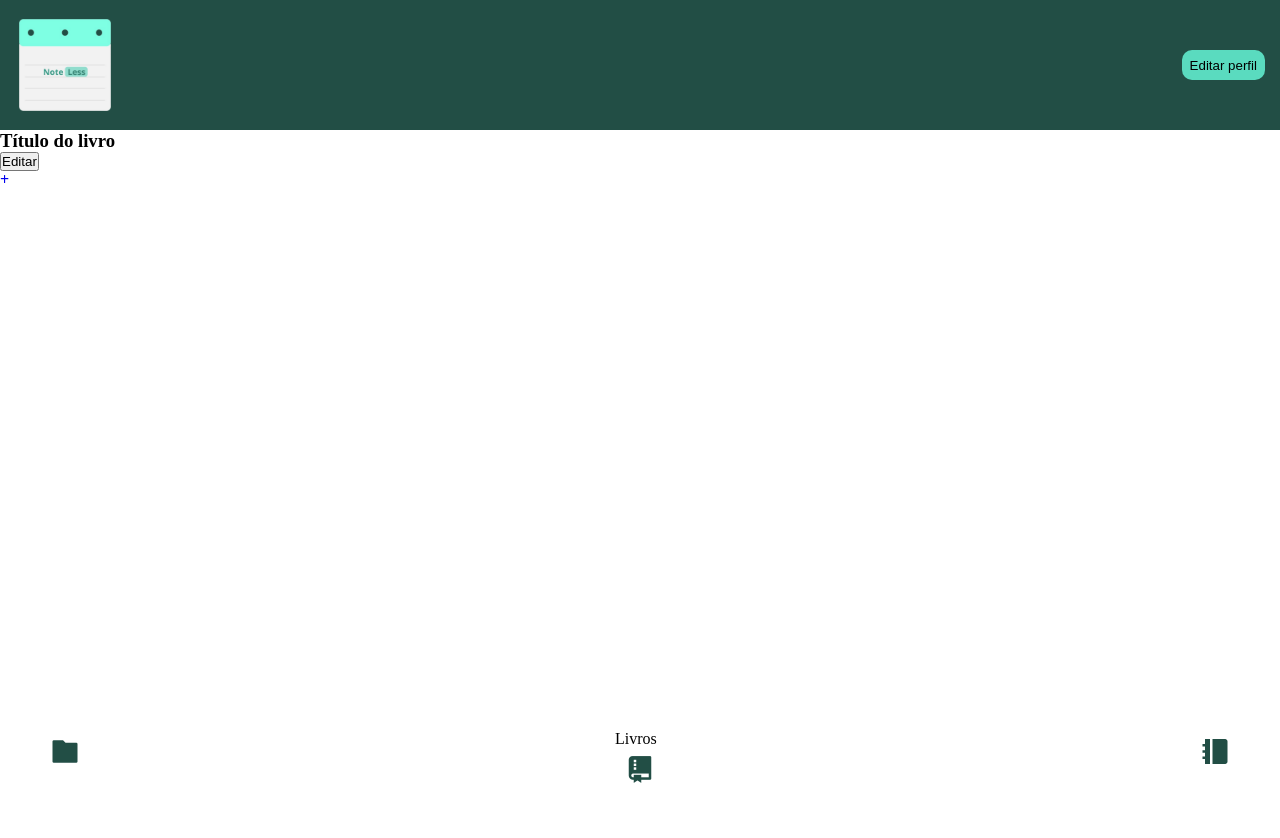
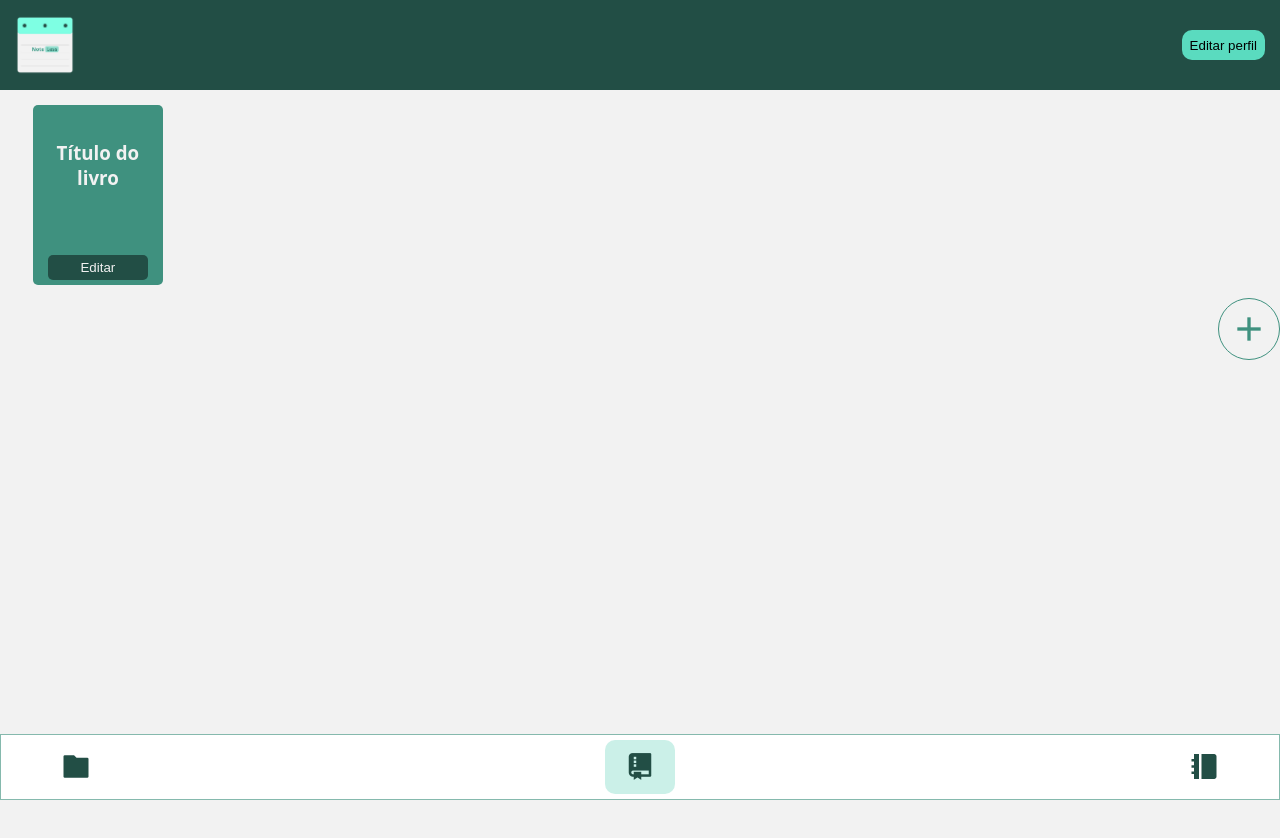
Before and after one commit to futura-programadora/note-less, a plain HTML site: page paginas/pagina-livros.html in a window 1280 px wide. Before the commit the page ends 800 px from the top, so only its background shows below. Drawn offline with nearby package versions, Linux system fonts and the light colour scheme.

Commit message:
paginas iniciais feitas

```diff
--- a/estilos/tela-inicial.css
+++ b/estilos/tela-inicial.css
@@ -1,18 +1,24 @@
 @charset "UTF-8";
 
 :root {
-    --verde-agua:#97e1d1;
-    --verde-claro:#5adbbf;
-    --verde:#3f917f;
-    --verde-escuro:#224e45;
-    --branco:#f2f2f2;
-    --preto:#151515;
+    --verde-agua: #97e1d1;
+    --verde-claro: #5adbbf;
+    --verde: #3f917f;
+    --verde-escuro: #224e45;
+    --branco: #f2f2f2;
+    --preto: #151515;
 }
 
 * {
     padding: 0px;
     margin: 0px;
     text-decoration: none;
+}
+
+body {
+    font-family: system-ui, -apple-system, BlinkMacSystemFont, 'Segoe UI', Roboto, Oxygen, Ubuntu, Cantarell, 'Open Sans', 'Helvetica Neue', sans-serif;
+    background-color: var(--branco);
+    margin-bottom: 50%;
 }
 
 .perfil {
@@ -33,31 +39,172 @@
 }
 
 .foto-usuario {
-    width: 100px;
+    width: 60px;
+}
+
+.navegacao {
+    background-color: white;
+    display: flex;
+    justify-content: space-between;
+    padding: 5px 40px;
+    position: fixed;
+    /* Fixa a barra na tela */
+    bottom: 0;
+    /* Posiciona no fundo da tela */
+    left: 0;
+    /* Alinha à esquerda */
+    right: 0;
+    /* Alinha à direita */
+    z-index: 1000;
+    /* Garante que fique acima de outros elementos */
+
+    border: 1px solid #3f917fa2;
+
+    .pagina {
+        text-align: center;
+    }
+
+    & a>i {
+        display: flex;
+        color: var(--verde-escuro);
+        font-size: 30px;
+        padding: 10px 20px;
+        align-items: center;
+        text-align: center;
+    }
+
+    & a[href="#"] {
+        background-color: #97e1d17e;
+        /* Fundo cinza quando o href é # */
+        border-radius: 10px;
+    }
 
 }
 
-.navegacao {
+.adicionar-projeto {
     display: flex;
-    justify-content: space-between;
-    padding: 8px 40px;
-    position: fixed; /* Fixa a barra na tela */
-    bottom: 0; /* Posiciona no fundo da tela */
-    left: 0; /* Alinha à esquerda */
-    right: 0; /* Alinha à direita */
-    z-index: 1000; /* Garante que fique acima de outros elementos */
+    align-items: center;
+    position: relative;
+    margin-top: auto;
+
+
+
+    & a {
+        font-size: 40px;
+        color: var(--verde);
+        margin-left: auto;
+
+
+        & i {
+            border: 1px solid var(--verde);
+            padding: 10px;
+            border-radius: 50px;
+        }
+
+
+
+    }
+
 
 }
 
-.navegacao a > i {
+
+.conteudos {
+    display: grid;
+    grid-template-columns: repeat(auto-fill, minmax(150px, 1fr));
+    flex-wrap: wrap;
+    padding: 15px;
+    background-color: var(--branco);
+    gap: 15px;
+
+
+    & .livro {
+        display: flex;
+        flex-direction: column;
+        position: relative;
+        color: var(--branco);
+        background-color: var(--verde);
+        padding: 15px;
+        width: 100px;
+        height: 150px;
+        border-radius: 5px;
+        text-align: center;
+        margin: auto;
+
+        & h1 {
+            margin-top: 20px;
+
+        }
+
+        & button {
+            background-color: var(--verde-escuro);
+            color: var(--branco);
+
+            position: absolute;
+            bottom: 0;
+            padding: 5px;
+            width: 100px;
+            border: none;
+            border-radius: 5px;
+            margin-bottom: 5px;
+        }
+
+        & button:hover {
+            background-color: #265249;
+            border: 1px solid var(--branco);
+        }
+    }
+}
+
+/*POPOVER*/
+
+.editar-perfil {
+    padding: 20px;
+    background: #fff;
+    color: #000;
+    border: 1px solid #ccc;
+    border-radius: 8px;
+    width: 260px;
+    box-shadow: 0 2px 8px rgba(0, 0, 0, 0.1);margin: auto;
+}
+
+/* Aplica display e layout somente quando o popover estiver visível */
+.editar-perfil:popover-open {
     display: flex;
-    color: var(--verde-escuro);
-    font-size: 30px;
-    padding: 5px 10px;
+    flex-direction: column;
+    gap: 10px;
     align-items: center;
 }
 
-.navegacao a[href="#"] {
-    background-color: rgba(200, 200, 200, 0.5); /* Fundo cinza quando o href é # */
-    border-radius: 10px;
+.editar-perfil .foto-usuario {
+    width: 60px;
+    height: 60px;
+    object-fit: cover;
+    margin: 0 auto;
 }
+
+.editar-perfil input {
+    padding: 8px 10px;
+    border: 1px solid #ddd;
+    border-radius: 5px;
+    background: #f9f9f9;
+    color: #333;
+    font-size: 14px;
+}
+
+.editar-perfil input::placeholder {
+    color: #999;
+}
+
+.editar-perfil input:focus {
+    outline: none;
+    border-color: #aaa;
+}
+
+.editar-perfil button {
+    background-color: var(--verde-escuro);
+    border-radius: 5px;
+    color: var(--branco);
+    height: 35px;
+    width: 190px;
+}
--- a/paginas/pagina-livros.html
+++ b/paginas/pagina-livros.html
@@ -1,5 +1,6 @@
 <!DOCTYPE html>
 <html lang="pt-br">
+
 <head>
     <meta charset="UTF-8">
     <meta name="viewport" content="width=device-width, initial-scale=1.0">
@@ -8,15 +9,17 @@
     <link rel="stylesheet" href="../estilos/tela-inicial.css">
     <title>Tela inicial - Livros</title>
 </head>
+
 <body>
     <section class="container">
         <header class="perfil">
             <img class="foto-usuario" src="../imagens/logo-note-less.png" alt="">
-            <button popovertarget="editar-perfil" >Editar perfil</button>
+            <button popovertarget="editar-perfil">Editar perfil</button>
             <div class="editar-perfil" id="editar-perfil" popover>
                 <img class="foto-usuario" src="../imagens/logo-note-less.png" alt="">
                 <input type="email" name="email" id="email">
                 <input type="password" name="senha" id="senha">
+                <button onclick="salvarAlteracoes()" >Salvar</button>
             </div>
         </header>
         <section class="conteudos">
@@ -24,28 +27,23 @@
                 <h1>Título do livro</h1>
                 <button class="editar">Editar</button>
             </div>
+
+        </section>
         <section class="adicionar-projeto">
             <a href="./criar-projeto.html">
-                    <h1>+</h1>
+                <i class="ri-add-line"></i>
             </a>
         </section>
-        </section>
         <section class="navegacao">
-            <section class="pagina">
             <!--ICONE-->
 
             <a href="./tela-inicial-geral.html"><i class="ri-folder-fill"></i></a>
-            </section>
-            <section class="pagina">
             <!--ICONE-->
-                <p>Livros</p>
+
             <a href="#"><i class="ri-git-repository-fill"></i></a>
-            </section>
-            <section class="pagina">
             <!--ICONE-->
             <a href="./pagina-cadernos.html"><i class="ri-booklet-fill"></i></a>
         </section>
     </section>
-    </section>
 </body>
 </htm
```
Also changed, not shown: paginas/pagina-cadernos.html (+7 -10 lines), paginas/tela-inicial-geral.html (+9 -10 lines). Lines whose indentation alone changed are shown as unchanged.
